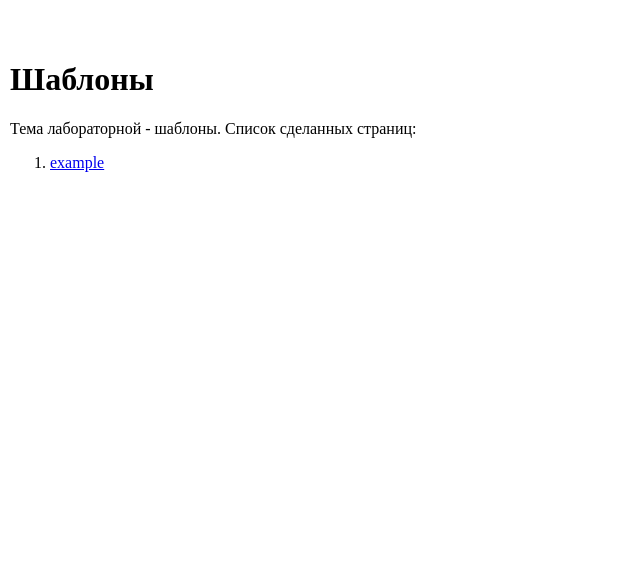
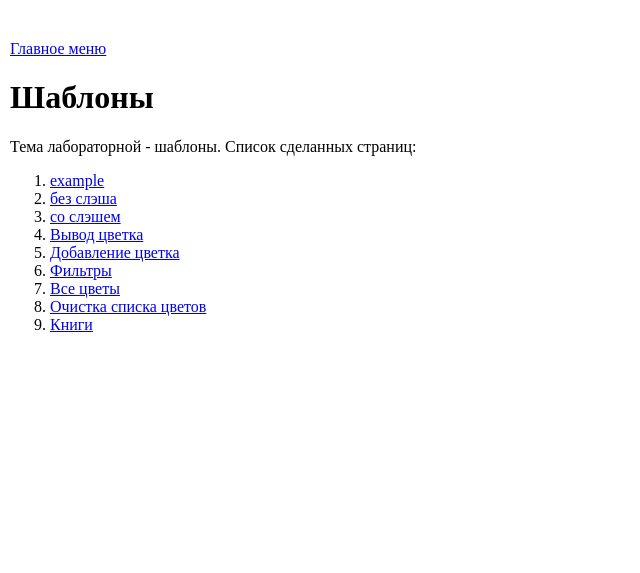
Before and after one commit to vvavei/web-programming-labs-2, a Flask app: page /lab2/ in a window 1280 px wide. Shown: the part 58-631 px from the top of the page, without its empty margins (0-640 px from the left). Run offline with Flask 3, Linux system fonts and the light colour scheme.

Commit message:
Добавление ссылок

```diff
--- a/app.py
+++ b/app.py
@@ -212,6 +212,7 @@ def home():
         <div>
             <ul>
                 <li><a href="/lab1">Первая лабораторная</a></li>
+                <li><a href="/lab2">Вторая лабораторная</a></li>
             </ul>
         </div>
         <footer>
@@ -479,6 +480,7 @@ def example():
 def lab2():
     return render_template('lab2.html')
 
+
 @app.route('/lab2/filters')
 def filtres():
     phrase = "О <b>сколько</b> <u>нам</u> <i>открытий</i> чудных..."
--- a/templates/base.html
+++ b/templates/base.html
@@ -12,6 +12,7 @@
     </header>
 
     <main>
+     <a href="/">Главное меню</a>
      {% block main %}{% endblock %}
     </main>
 
--- a/templates/lab2.html
+++ b/templates/lab2.html
@@ -8,8 +8,15 @@
   <h1>Шаблоны</h1>
   <div>Тема лабораторной - шаблоны. Список сделанных страниц: </div>
   <ol>
-    <li>
-        <a href ="/lab2/example">example</a>
-    </li>
+    <li><a href ="/lab2/example">example</a></li>
+    <li><a href ="/lab2/a">без слэша</a></li>
+    <li><a href ="/lab2/a/">со слэшем</a></li>
+    <li><a href ="/lab2/flowers/<int:flower_id>">Вывод цветка</a></li>
+    <li><a href ="/lab2/add_flower/<name>">Добавление цветка</a></li>
+    <li><a href ="/lab2/filters">Фильтры</a></li>
+    <li><a href ="/lab2/flowers">Все цветы</a></li>
+    <li><a href ="/lab2/clear_flowers">Очистка списка цветов</a></li>
+    <li><a href ="/lab2/books/">Книги</a></li>
+
   </ol>
 {% endblock %}
```
